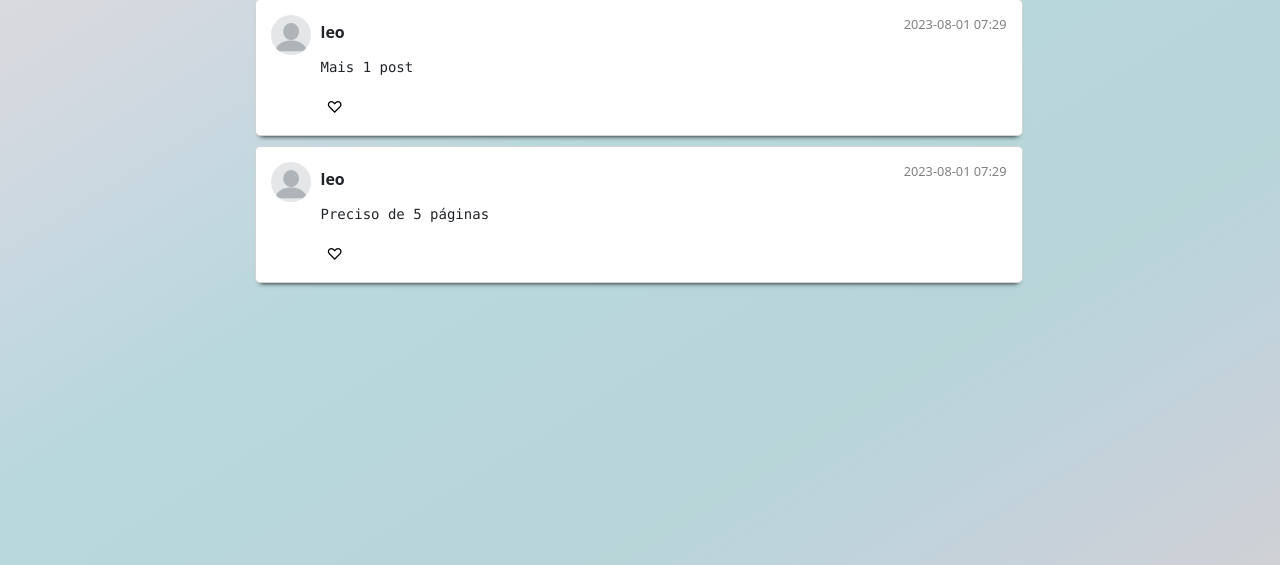
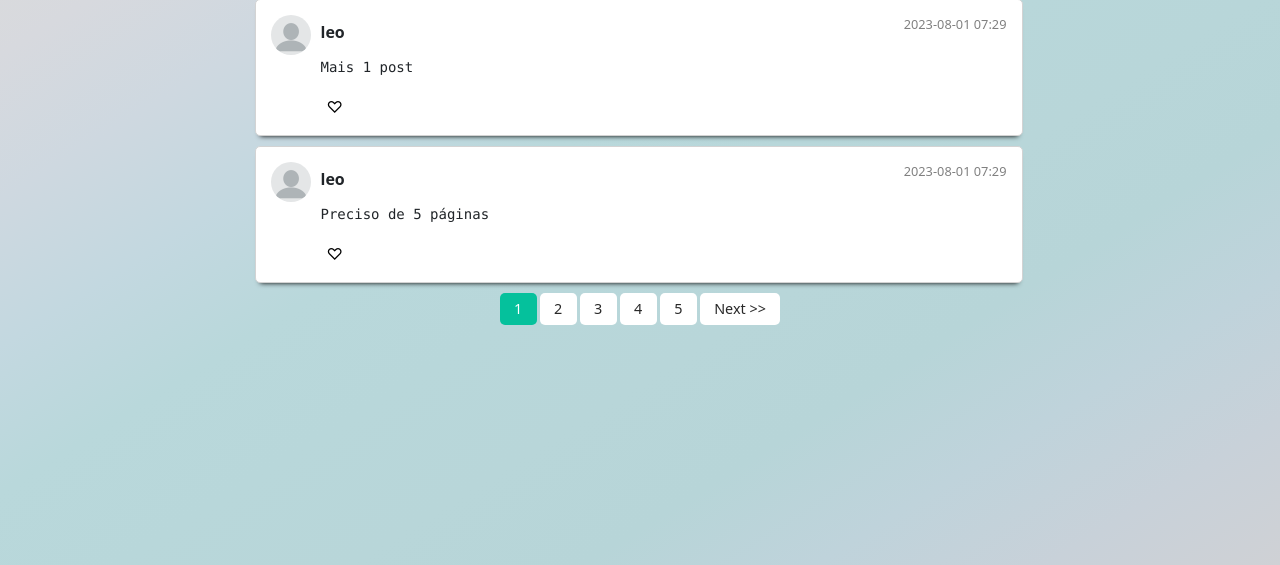
Before and after one commit to leohx2/CS50s_Web, a Django app: page / in a window 1280 px wide. Shown: the part 90-655 px from the top of the page. Run offline with Django 3.2, Linux system fonts and the light colour scheme; data comes from the database, SQL or seed files in the repository; both versions use the stored data as it was after the commit.

Commit message:
Pagination almost done

```diff
--- a/Network/project4/network/static/network/javaScript/currentLocation.js
+++ b/Network/project4/network/static/network/javaScript/currentLocation.js
@@ -118,18 +118,65 @@ async function editPost(post, divContent) {
     document.getElementById("discardBtn").addEventListener("click", () => {divContent.innerHTML=`<pre>${post.content}</pre>`})
 }
 
+function pageLink(typeOfPage) {
+    if (typeOfPage === null) {
+        return 'http://127.0.0.1:8000'
+    } else if (typeOfPage === 'following') {
+        return 'http://127.0.0.1:8000/followingPosts'
+    } else {
+        return `http://127.0.0.1:8000/profile/${typeOfPage}`
+    }
+}
+
 // function to create pagination buttons
-function createPaginationButtons (paginatorDiv, numPages, currentPage) {
-
-    // creat an array with the pages buttons to use inside the paginatorDiv.innerHtml as a forEach
+function createPaginationButtons (paginatorDiv, numPages, currentPage, typeOfPage) {
+    console.log(currentPage)
+    // creat an array with the pages to kmow how many buttons we need
     const pageList = []
     for (let i = 1; i <= numPages; i++){
         pageList.push(i)
     }
 
     // if the currentPage is the first we don't ad a "previous button" and if it's the last one (currentPage === numPages) we don't add the "next" button
-    if (currentPage === 1) {
-        return
+    // if numPages is greater we can insert the pagination
+    if (numPages > 1) {
+        // If the current page is not the first we add the previous page link.
+        if (currentPage > 1){
+            const linkPre = document.createElement("a")
+            if (currentPage == 2) {
+                linkPre.href = pageLink(typeOfPage)
+            } else {
+                linkPre.href = `${pageLink(typeOfPage)}/page/${parseInt(currentPage) - 1}`
+            }
+            linkPre.textContent = `<< Previous`
+            linkPre.classList.add("paginatorNumber")
+            paginatorDiv.appendChild(linkPre)
+        }
+        // check each number of the pageList
+        pageList.forEach((page) => {
+            const link = document.createElement("a")
+
+            if (page === parseInt(currentPage)){
+                link.href = "#"
+                link.classList.add("current")
+            }
+            else if (page === 1) {
+                link.href = pageLink(typeOfPage)
+            }
+            else {
+                link.href = `${pageLink(typeOfPage)}/page/${page}`
+            }
+            link.textContent = `${page}`
+            link.classList.add("paginatorNumber")
+            paginatorDiv.appendChild(link)
+        })
+        if (currentPage < numPages){
+            const linkNext = document.createElement("a")
+            linkNext.href = `${pageLink(typeOfPage)}/page/${parseInt(currentPage) + 1}`
+            linkNext.textContent = "Next >>"
+            linkNext.classList.add("paginatorNumber")
+            paginatorDiv.appendChild(linkNext)
+        }
     }
 }
 
@@ -181,7 +228,7 @@ async function renderPosts(divPost, username=null, page=1){
         })
         // Creating a pagination
         if (json['num_pages'] > 1) {
-            createPaginationButtons(paginatorContainer, json['num_pages'], page)
+            createPaginationButtons(paginatorContainer, json['num_pages'], page, username)
         }
     } catch (error) {
         console.log(error)
--- a/Network/project4/network/static/network/styles.css
+++ b/Network/project4/network/static/network/styles.css
@@ -79,3 +79,33 @@ h2 {
 .MyBtn:hover {
     background-color: #00AC7C;
 }
+
+.pagination {
+    align-items: center;
+    display: flex;
+    justify-content: center;
+}
+
+.paginatorNumber {
+    background-color: #FFF;
+    border-radius: 5px;
+    color: rgba(14, 14, 14, 0.892);
+    font-size: 0.9em;
+    margin-left: 3px;
+    padding: 5px 1em;
+    text-decoration: none;
+    transition: 0.4s all;
+}
+
+.paginatorNumber.current{
+    background-color: #05C19C;
+    color: white;
+}
+
+.paginatorNumber:hover {
+    background-color: #e6e6e6;
+}
+
+.paginatorNumber.current:hover{
+    background-color: #00AC7C;
+}
--- a/Network/project4/network/templates/network/index.html
+++ b/Network/project4/network/templates/network/index.html
@@ -19,6 +19,5 @@
             </div>
         {%endif%}
         <div id="postInsert"></div>
-        <div class="paginator"></div>
     </div>
 {% endblock %}
--- a/Network/project4/network/templates/network/layout.html
+++ b/Network/project4/network/templates/network/layout.html
@@ -52,7 +52,9 @@
         {% endif %}
         {% block body %}
         {% endblock %}
-        <div id="paginatorDiv" class="pagination"></div>
+        <nav class="paginatorNav">
+            <div id="paginatorDiv" class="pagination"></div>
+        </nav>
         <script src="https://cdn.jsdelivr.net/npm/bootstrap@5.3.0/dist/js/bootstrap.bundle.min.js" integrity="sha384-geWF76RCwLtnZ8qwWowPQNguL3RmwHVBC9FhGdlKrxdiJJigb/j/68SIy3Te4Bkz" crossorigin="anonymous"></script>
         <script src="{% static 'network/javaScript/currentLocation.js' %}"></script>
     </body>
```
Also changed, not shown: Network/project4/db.sqlite3.
